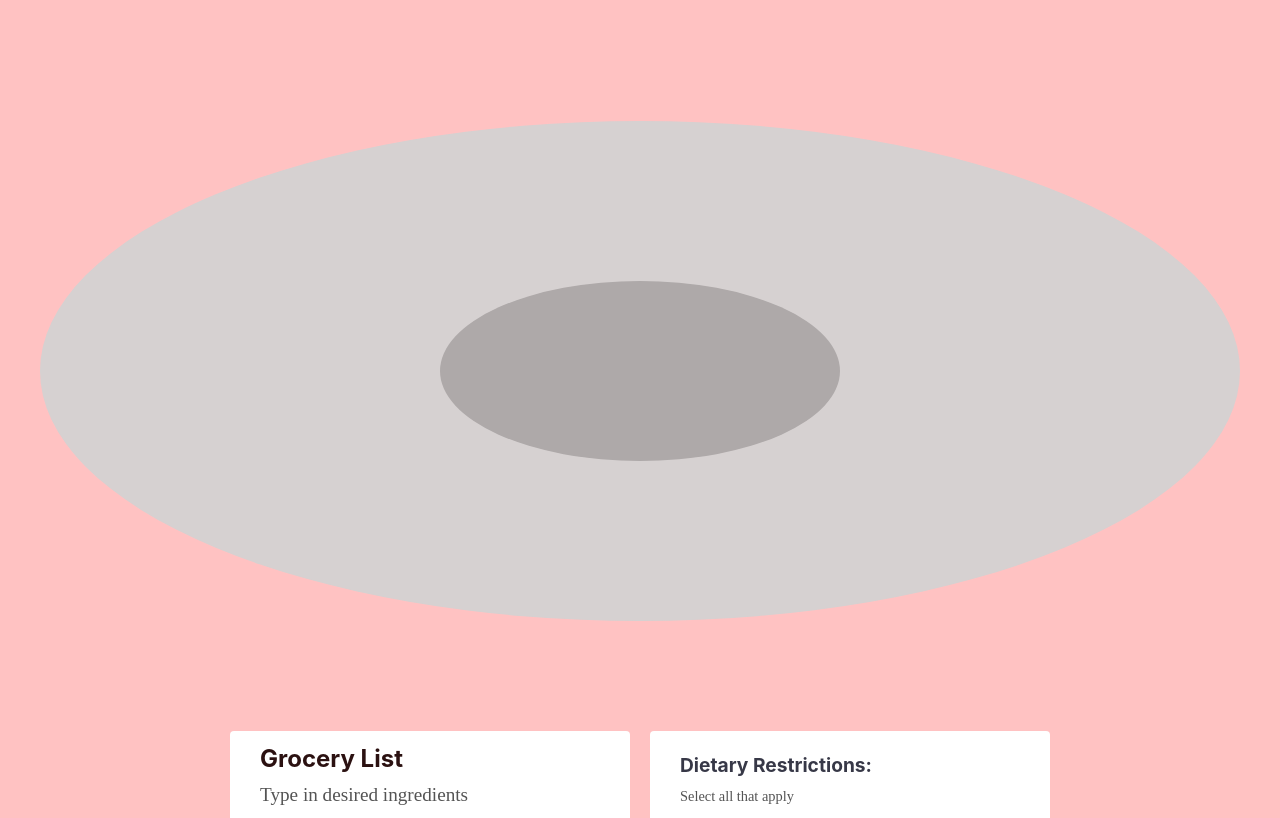
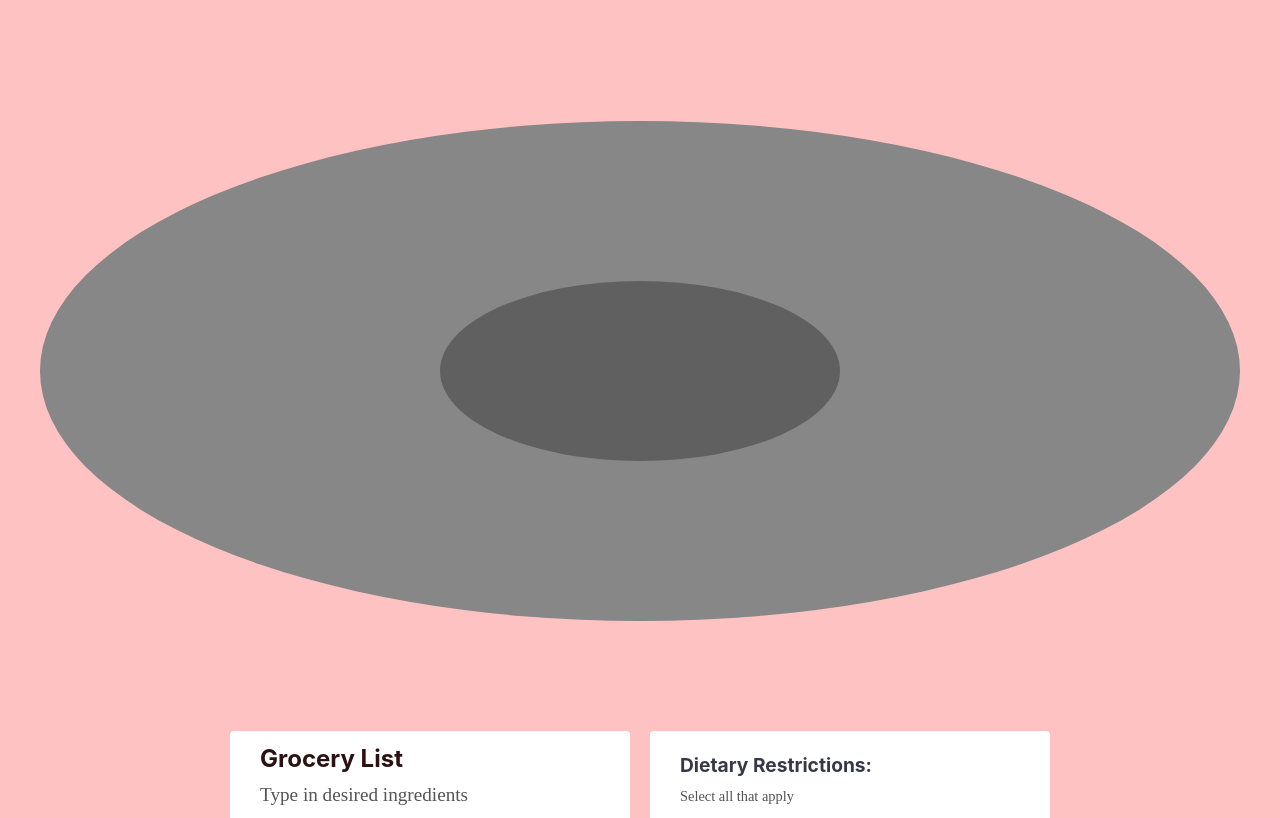
Before and after one commit to ach38075/im-feeling-hungry, a React (Vite) app in the folder frontend/: page /#/ in a window 1280 px wide. Shown: the part 560-1378 px from the top of the page. Built offline with nearby package versions, Linux system fonts and the light colour scheme.

Commit message:
Minor styling
changed plate color

```diff
--- a/frontend/src/components/css/Disk.css
+++ b/frontend/src/components/css/Disk.css
@@ -2,7 +2,7 @@
     width: 1200px;
     height: 500px;
     position: relative;
-    background-color: #d6d1d1;
+    background-color: #878787;
     border-radius: 50%;
     display: flex;
     align-items: center;
@@ -13,7 +13,7 @@
     .middle {
         width: 400px;
         height: 180px;
-        background-color: #aea9a9;
+        background-color: #606060;
         border-radius: 50%;
         position: absolute;
     }
--- a/frontend/src/index.css
+++ b/frontend/src/index.css
@@ -13,7 +13,6 @@
   -moz-osx-font-smoothing: grayscale;
 }
 
-/* this design is temporary too, will change and add other features */
 
 .app-container {
     display: flex;
```
